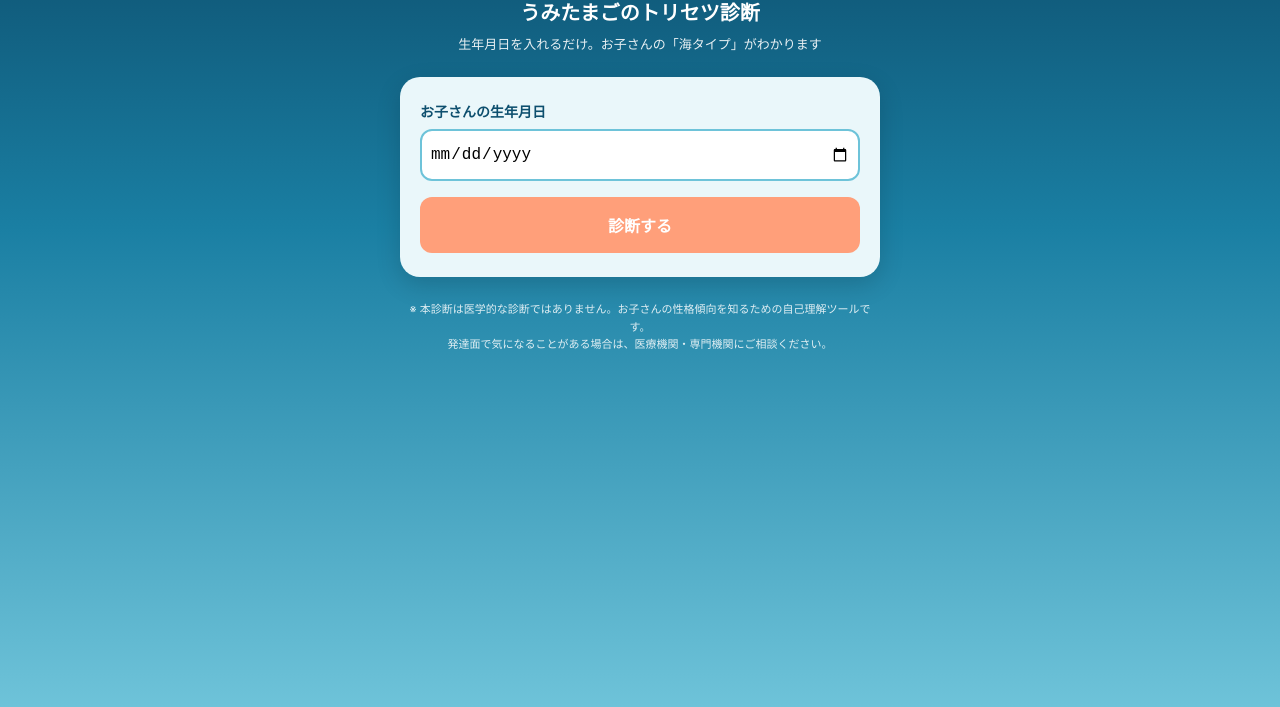
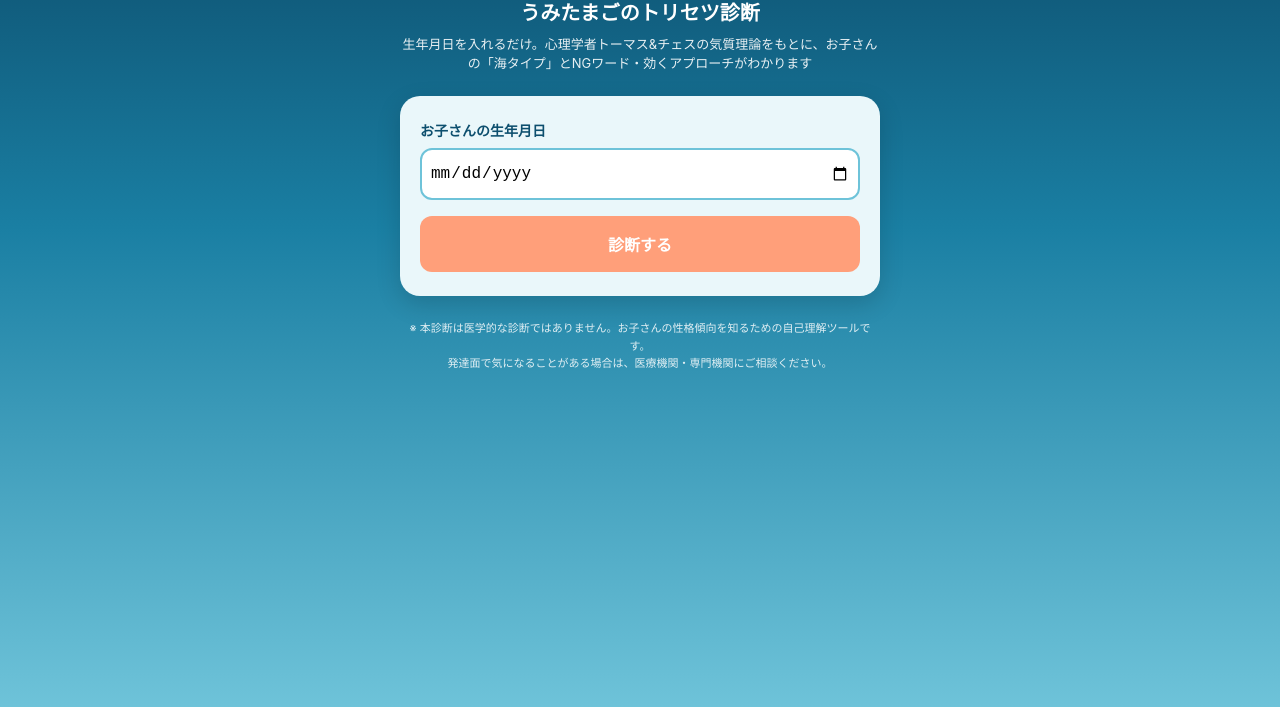
Before and after one commit to job0alowave/umitamago-torisetsu, a plain HTML site: page index.html in a window 1280 px wide. Shown: the part 93-800 px from the top of the page. Drawn offline with Linux system fonts and the light colour scheme.

Commit message:
LPリード文に気質理論の裏付けと得られるベネフィットを明記
「生年月日を入れるだけ」だけでは根拠が伝わらないため、トーマス&
チェスの気質理論への言及と、NGワード・効くアプローチが分かると
いう具体的なベネフィットを追記

```diff
--- a/index.html
+++ b/index.html
@@ -171,7 +171,7 @@
   <header>
     <div class="emoji">🐚</div>
     <h1>うみたまごのトリセツ診断</h1>
-    <p>生年月日を入れるだけ。お子さんの「海タイプ」がわかります</p>
+    <p>生年月日を入れるだけ。心理学者トーマス&amp;チェスの気質理論をもとに、お子さんの「海タイプ」とNGワード・効くアプローチがわかります</p>
   </header>
 
   <div class="card" id="form-card">
```
